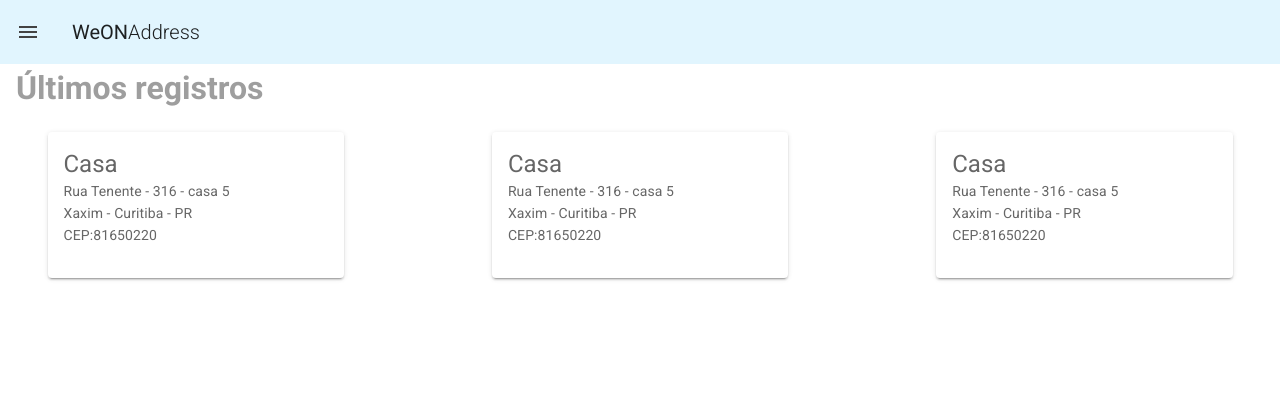
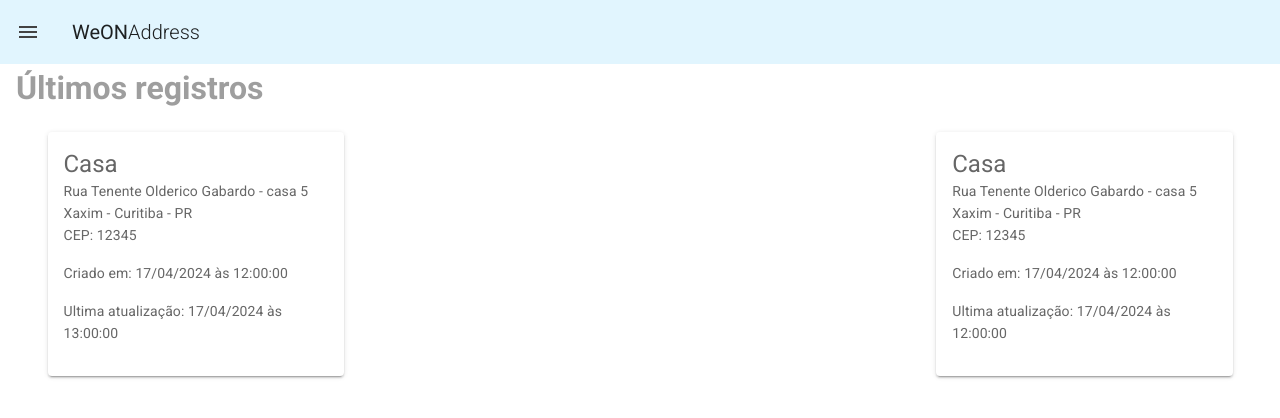
Before and after one commit to jhomc/weon-address, a Vue app: page / in a window 1280 px wide. Shown: the top 418 px of the page. Built offline with nearby package versions, Linux system fonts and the light colour scheme; data requests are answered from the project's data file.

Commit message:
feat: created mock w/ json server and save data to a vuex

```diff
--- /dev/null
+++ b/db/db.json
@@ -0,0 +1,28 @@
+{
+  "addresses": [
+    {
+      "id": 1,
+      "title": "Casa",
+      "street": "Rua Tenente Olderico Gabardo",
+      "complement": "casa 5",
+      "neighborhood": "Xaxim",
+      "city": "Curitiba",
+      "state": "PR",
+      "zipcode": "12345",
+      "created_at": "2024-04-17T12:00:00",
+      "updated_at": "2024-04-17T13:00:00"
+    },
+    {
+      "id": 2,
+      "title": "Casa",
+      "street": "Rua Tenente Olderico Gabardo",
+      "complement": "casa 5",
+      "neighborhood": "Xaxim",
+      "city": "Curitiba",
+      "state": "PR",
+      "zipcode": "12345",
+      "created_at": "2024-04-17T12:00:00",
+      "updated_at": ""
+    }
+  ]
+}
--- a/package.json
+++ b/package.json
@@ -8,6 +8,7 @@
     "lint": "vue-cli-service lint"
   },
   "dependencies": {
+    "axios": "^1.6.8",
     "core-js": "^3.8.3",
     "vue": "^2.6.14",
     "vue-router": "^3.5.1",
--- /dev/null
+++ b/src/components/AddressCard.vue
@@ -0,0 +1,55 @@
+<template>
+   <v-flex xs12 md3 class="mb-4">
+      <v-card>
+        <v-card-text>
+          <div class="text-h5">{{ address.title }}</div>
+          <p class="mb-0">{{ address.street }} - {{ address.complement }}</p>
+          <p class="mb-0">{{ address.neighborhood }} - {{ address.city }} - {{ address.state }}</p>
+          <p>CEP: {{ address.zipcode }}</p>
+          <p>Criado em: {{ formatDate(address.created_at) }}</p>
+          <p>Ultima atualização: {{ address.updated_at ? formatDate(address.updated_at) : formatDate(address.created_at) }}</p>
+        </v-card-text>
+      </v-card>
+    </v-flex>
+</template>
+
+<script>
+export default {
+  name: 'AddressCard',
+
+  props: {
+    address: {
+      title: String,
+      street: String,
+      complement: String,
+      neighborhood: String,
+      city: String,
+      state: String,
+      zipcode: String,
+      created_at: String,
+      updated_at: String | null
+    }
+  },
+
+  data() {
+    return {
+
+    };
+  },
+
+  mounted() {
+
+  },
+
+  methods: {
+    formatDate(date) {
+      const dateParts = date.split('T')
+
+      const formatedDate = dateParts[0].split('-').reverse().join('/')
+      const hours = dateParts[1]
+
+      return formatedDate + ' às ' + hours
+    }
+  },
+};
+</script>
--- /dev/null
+++ b/src/services/api.js
@@ -0,0 +1,5 @@
+import axios from "axios";
+
+export const api = axios.create({
+  baseURL: "http://localhost:3000",
+});
--- a/src/store/index.js
+++ b/src/store/index.js
@@ -1,3 +1,4 @@
+import { api } from '@/services/api'
 import Vue from 'vue'
 import Vuex from 'vuex'
 
@@ -5,12 +6,31 @@ Vue.use(Vuex)
 
 export default new Vuex.Store({
   state: {
+    addresses: null,
+    error: null
   },
   getters: {
+    addresses: state => state.addresses,
+    error: state => state.error
   },
   mutations: {
+    setAddresses(state, data) {
+      state.addresses = data
+    },
+    setError(state, error) {
+      state.error = error;
+    }
   },
   actions: {
+    async fetchData({ commit }) {
+      try {
+        const response = await api.get('/addresses');
+        commit('setAddresses', response.data);
+
+      } catch (error) {
+        commit('setError', error.message);
+      }
+    }
   },
   modules: {
   }
--- a/src/views/HomeView.vue
+++ b/src/views/HomeView.vue
@@ -4,48 +4,42 @@
 
     <v-container class="my-5">
       <v-row class="justify-space-between">
-        <v-flex xs12 md3 class="mb-4">
-         <v-card>
-            <v-card-text>
-              <div class="text-h5">Casa</div>
-              <p class="mb-0">Rua Tenente - 316 - casa 5</p>
-              <p class="mb-0">Xaxim - Curitiba - PR</p>
-              <p>CEP:81650220</p>
-            </v-card-text>
-         </v-card>
-        </v-flex>
-
-        <v-flex xs12 md3 class="mb-4">
-         <v-card>
-            <v-card-text>
-              <div class="text-h5">Casa</div>
-              <p class="mb-0">Rua Tenente - 316 - casa 5</p>
-              <p class="mb-0">Xaxim - Curitiba - PR</p>
-              <p>CEP:81650220</p>
-            </v-card-text>
-         </v-card>
-        </v-flex>
-
-        <v-flex xs12 md3 class="mb-4">
-         <v-card>
-            <v-card-text>
-              <div class="text-h5">Casa</div>
-              <p class="mb-0">Rua Tenente - 316 - casa 5</p>
-              <p class="mb-0">Xaxim - Curitiba - PR</p>
-              <p>CEP:81650220</p>
-            </v-card-text>
-         </v-card>
-        </v-flex>
+        <AddressCard
+          v-for="address in addresses"
+          :key="address.id"
+          :address="address"
+          >
+        </AddressCard>
       </v-row>
     </v-container>
   </div>
 </template>
 
 <script>
+
+import AddressCard from '@/components/AddressCard.vue'
+import { mapGetters } from 'vuex';
+
 export default {
   name: 'Home',
 
   components: {
+    AddressCard
   },
+
+
+  mounted() {
+     this.fetchData()
+  },
+
+  computed: {
+    ...mapGetters(['addresses', 'error'])
+  },
+
+  methods: {
+    fetchData() {
+      this.$store.dispatch('fetchData');
+    }
+  }
 }
 </script>
```
Also changed, not shown: 1 other file (tests, documents, lock files or other folders).
